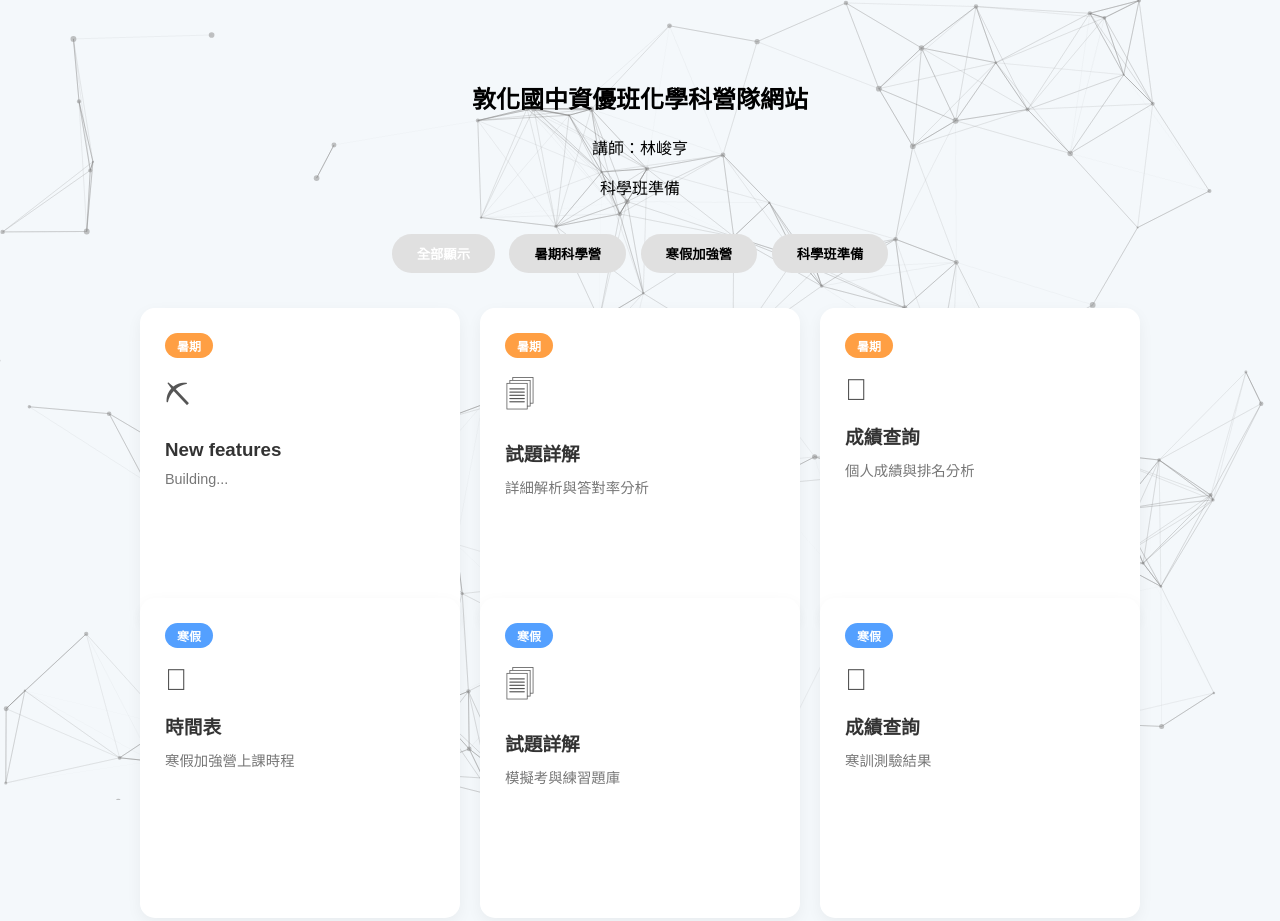
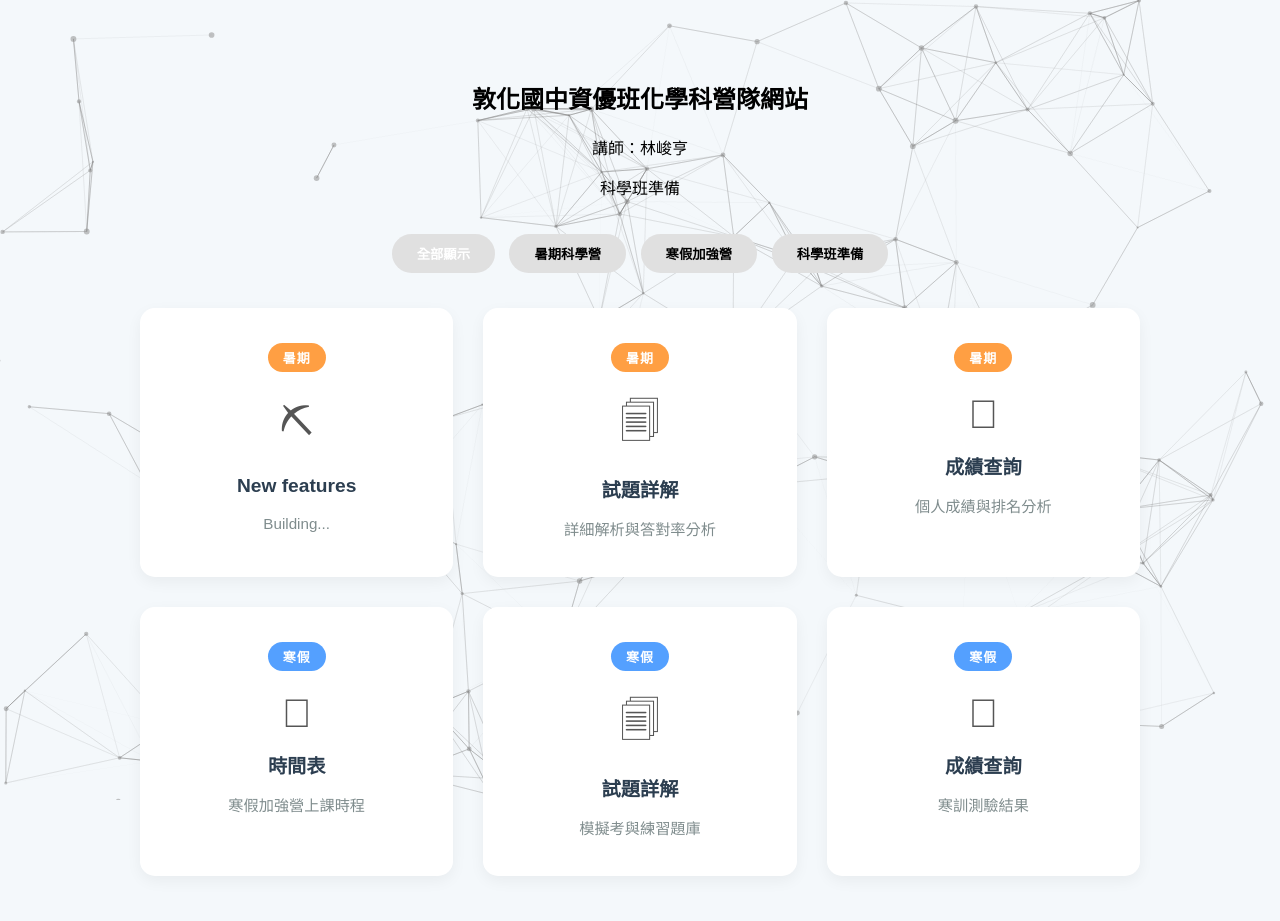
Before and after one commit to Linjim67/myweb, a website: page index.html in a window 1280 px wide. Drawn offline with nearby package versions, Linux system fonts and the light colour scheme.

Commit message:
color and category 2

```diff
--- a/style.css
+++ b/style.css
@@ -47,87 +47,96 @@ body {
 .filter-btn.active {
     color: white;
 }
-
-/* 3. Grid System */
+/* --- 3. Grid System (Restores spacing between cards) --- */
 .subject-grid {
     display: grid;
-    grid-template-columns: repeat(auto-fit, minmax(250px, 1fr));
-    gap: 20px;
+    /* This ensures cards don't get too wide or too narrow */
+    grid-template-columns: repeat(auto-fit, minmax(260px, 1fr));
+    gap: 30px;
+    /* INCREASED: This is the "vertical margin" between cards */
     max-width: 1000px;
     margin: 0 auto;
+    /* Centers the whole grid on the page */
 }
 
-/* 4. Card Styling */
+/* --- 4. Card Styling (Restored to Original Look) --- */
 .subject-card {
     background: white;
     position: relative;
     z-index: 2;
-    padding: 25px;
+    padding: 35px 25px;
+    /* More vertical padding inside the card */
     border-radius: 15px;
     box-shadow: 0 5px 15px rgba(0, 0, 0, 0.05);
     transition: transform 0.3s ease;
     cursor: pointer;
 
-    /* Flex layout for alignment */
-    display: flex;
-    flex-direction: column;
-    align-items: flex-start;
-    height: 100%;
-    /* Uniform Height */
-    min-height: 220px;
+    /* RESTORED: Center Alignment */
+    text-align: center;
+
+    /* RESTORED: Natural Height (Removed 'height: 100%') */
+    display: block;
 }
 
 .subject-card:hover {
     transform: translateY(-5px);
+    box-shadow: 0 10px 20px rgba(0, 0, 0, 0.1);
 }
 
+/* Restored Spacing for Items Inside */
 .subject-card .icon {
-    font-size: 30px;
-    margin: 15px 0;
+    font-size: 40px;
+    margin-top: 15px;
+    /* Space between Tag and Icon */
+    margin-bottom: 15px;
+    /* Space between Icon and Title */
     color: #555;
 }
 
 .subject-card h3 {
-    margin: 0 0 10px 0;
-    color: #333;
+    margin: 0 0 15px 0;
+    /* Space between Title and Text */
+    color: #2c3e50;
+    font-size: 1.2rem;
 }
 
 .subject-card p {
     margin: 0;
-    color: #777;
-    font-size: 0.9em;
-    flex-grow: 1;
-    text-align: left;
+    color: #7f8c8d;
+    font-size: 0.95rem;
+    line-height: 1.6;
 }
 
 .subject-card.hide {
     display: none;
 }
 
-/* 5. SMART TAGS (The Merge Trick) */
+/* --- 5. SMART TAGS (Kept the new feature!) --- */
 .card-tag {
     display: inline-block;
-    padding: 4px 12px;
+    padding: 5px 15px;
     border-radius: 20px;
-    font-size: 12px;
+    font-size: 13px;
     color: white;
     font-weight: bold;
+    letter-spacing: 1px;
+
+    /* Fix position if needed, or just let it sit at top */
+    margin-bottom: 5px;
 }
 
-/* If the card is Summer -> Tag is Orange */
+/* AUTOMATIC COLORS (Based on parent category) */
+/* Summer = Orange */
 .subject-card[data-category="summer"] .card-tag {
     background-color: #FF9F43;
-    /* Orange */
 }
 
-/* If the card is Winter -> Tag is Blue */
+/* Winter = Blue */
 .subject-card[data-category="winter"] .card-tag {
     background-color: #54a0ff;
-    /* Blue */
 }
 
-/* If the card is Mock/Prep -> Tag is Green */
+/* Mock = Green */
 .subject-card[data-category="mock"] .card-tag {
     background-color: #1dd1a1;
-    /* Green */
 }
```
